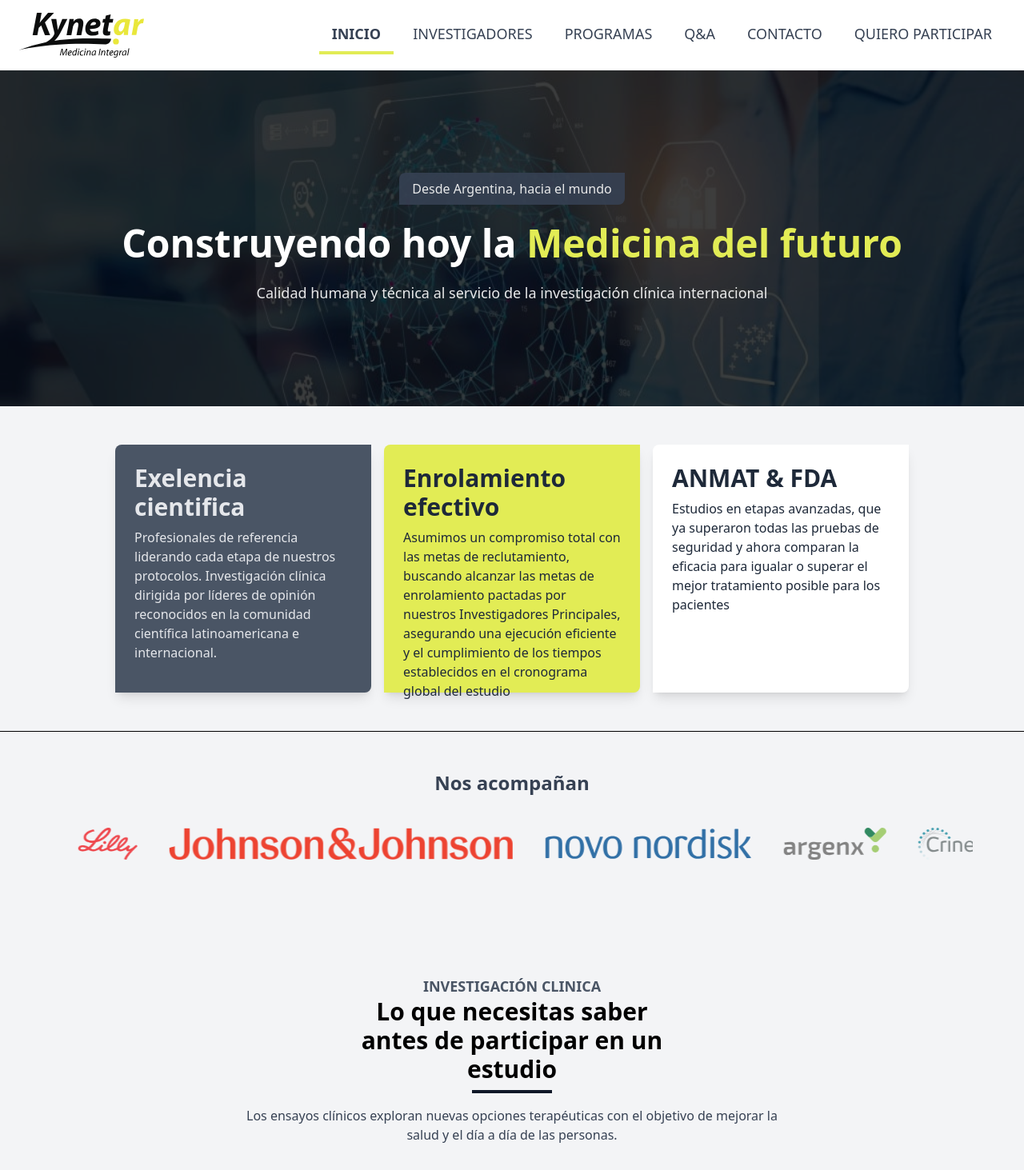
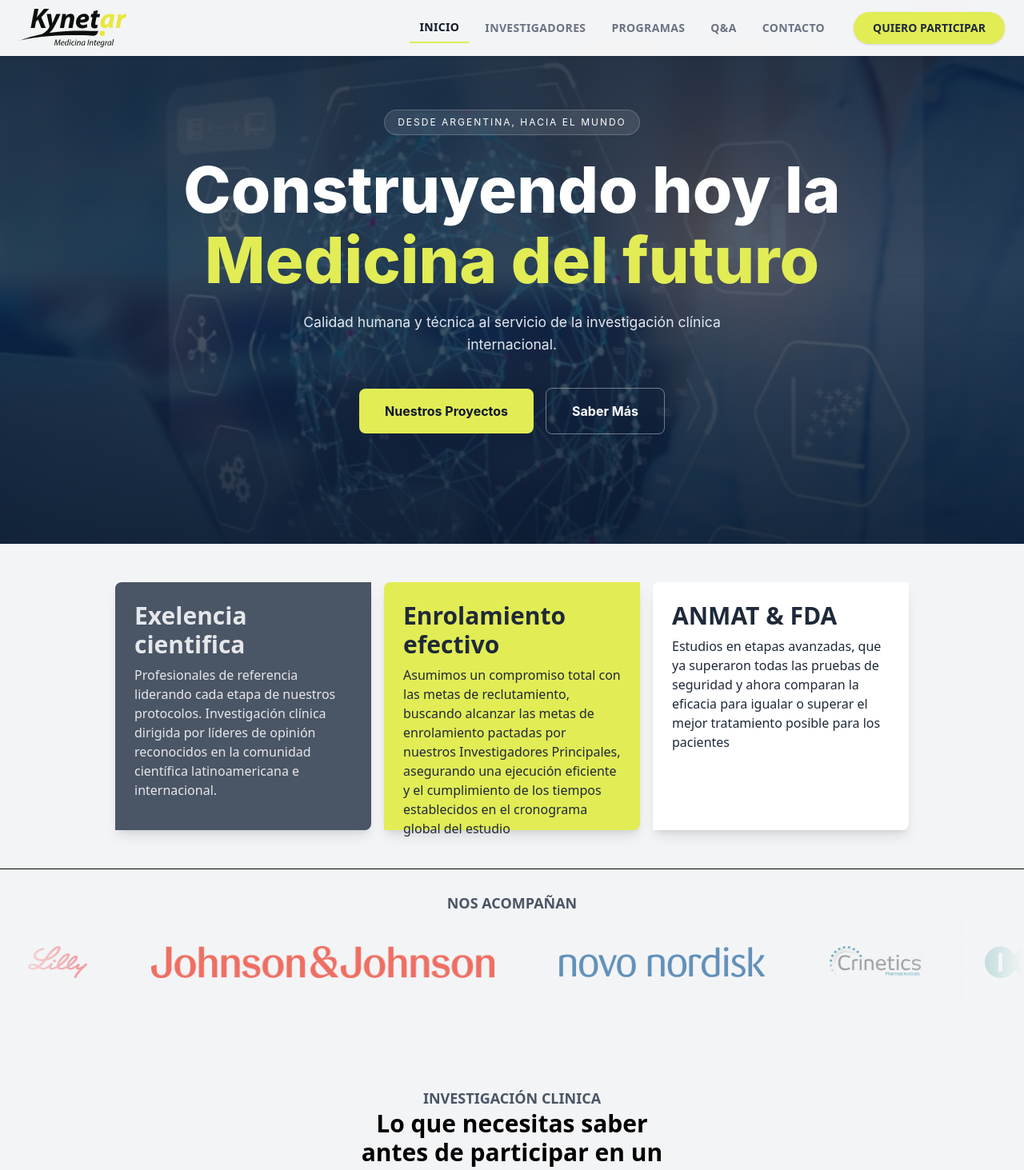
Before and after one commit to inakizarate25/kynet-investigacion, a React (Vite) app: page / in a window 1280 px wide. Shown: the top 1463 px of the page at 80% size. Built offline with nearby package versions, Linux system fonts and the light colour scheme.

Commit message:
arreglos

```diff
--- a/src/components/Carrousel.jsx
+++ b/src/components/Carrousel.jsx
@@ -9,35 +9,41 @@
 import img9 from "../assets/recordati.svg";
 import img10 from "../assets/argenx.svg";
 
-const logos = [img1, img2, img3, img4, img5, img6, img10, img7, img8, img9];
+const logos = [img1, img2, img3, img4, img5, img6, img7, img8, img9, img10];
 
 const Carousel = () => {
+  const brands = [
+    { name: "Brand 1", logo: img1 },
+    { name: "Brand 2", logo: img2 },
+    { name: "Brand 3", logo: img3 },
+    { name: "Brand 4", logo: img4 },
+    { name: "Brand 5", logo: img5 },
+    { name: "Brand 6", logo: img6 },
+    { name: "Brand 7", logo: img7 },
+    { name: "Brand 8", logo: img8 },
+    { name: "Brand 9", logo: img9 },
+    { name: "Brand 10", logo: img10 },
+  ];
+
+  // Duplicamos el array para crear el efecto infinito
+  const doubleBrands = [...brands, ...brands];
+
   return (
-    <section className="py-12 w-[90vw] mx-auto ">
-      <h2 className="mb-10 px-4 text-center text-xl font-bold text-gray-700 sm:text-2xl">
-        Nos acompañan
-      </h2>
+    <section>
+      <h3 className="text-lg font-bold text-gray-600 text-center mt-7">
+        NOS ACOMPAÑAN
+      </h3>
+      <div className="carousel-container">
+        {/* Capas de degradado para los bordes (Efecto Glass/Fade) */}
+        <div className="fade-overlay left"></div>
+        <div className="fade-overlay right"></div>
 
-      <div className="relative mx-auto max-w-7xl overflow-hidden">
-        <div className="flex gap-10 animate-logo-scroll">
-          {/* Primera tanda */}
-          {logos.map((logo, index) => (
-            <img
-              key={`logo-${index}`}
-              src={logo}
-              alt="Logo sponsor"
-              className="h-8 sm:h-10 opacity-80 transition"
-            />
-          ))}
-
-          {/* Segunda tanda */}
-          {logos.map((logo, index) => (
-            <img
-              key={`logo-dup-${index}`}
-              src={logo}
-              alt="Logo sponsor"
-              className="h-8 sm:h-10 opacity-80 transition"
-            />
+        <div className="carousel-track">
+          {/* Renderizamos dos veces el set de imágenes */}
+          {[...brands, ...brands].map((brand, index) => (
+            <div key={index} className="carousel-item">
+              <img src={brand.logo} alt={brand.name} />
+            </div>
           ))}
         </div>
       </div>
--- a/src/components/FaqCard.jsx
+++ b/src/components/FaqCard.jsx
@@ -5,7 +5,7 @@
       className="
         group
         relative
-        h-60
+        h-70
         cursor-pointer
         overflow-hidden
         rounded-tl-lg rounded-br-lg
--- a/src/components/Hero.jsx
+++ b/src/components/Hero.jsx
@@ -2,35 +2,37 @@
 
 const Hero = () => {
   return (
-    <section
-      className="relative w-full px-4 py-20 sm:py-24 md:py-32 text-white"
-      style={{
-        backgroundImage: `url(${heroimg})`,
-        backgroundSize: "cover",
-        backgroundPosition: "center",
-        backgroundColor: "rgba(0,0,0,0.7)",
-        backgroundBlendMode: "darken",
-      }}
-    >
-      {/* Overlay */}
-      <div className="absolute inset-0 bg-black/20"></div>
+    <section className="hero-section">
+      {/* Contenedor de imagen con efecto zoom */}
+      <div className="hero-bg-wrapper">
+        <img
+          src={heroimg}
+          alt="Medicina del futuro"
+          className="hero-bg-image"
+        />
+        <div className="hero-overlay"></div>
+      </div>
 
-      {/* Content */}
-      <div className="relative z-10 mx-auto flex max-w-5xl flex-col items-center text-center">
-        <p className="mb-6 rounded-tl-lg rounded-br-lg bg-gray-700 px-4 py-2 text-sm sm:text-base opacity-90">
-          Desde Argentina, hacia el mundo
+      <div className="hero-content">
+        <div className="hero-badge">Desde Argentina, hacia el mundo</div>
+
+        <h1 className="hero-title">
+          Construyendo hoy la <br className="desktop-only" />
+          <span className="highlight">Medicina del futuro</span>
+        </h1>
+
+        <p className="hero-description">
+          Calidad humana y técnica al servicio de la investigación clínica
+          internacional.
         </p>
 
-        <h1 className="mb-6 text-3xl font-semibold sm:text-4xl md:text-5xl">
-          Construyendo hoy la{" "}
-          <span className="text-[#e2ec55]">Medicina del futuro</span>
-        </h1>
+        <div className="hero-actions">
+          <button className="btn-primary">Nuestros Proyectos</button>
+          <button className="btn-secondary">Saber Más</button>
+        </div>
+      </div>
 
-        <p className="max-w-3xl text-base opacity-90 sm:text-lg">
-          Calidad humana y técnica al servicio de la investigación clínica
-          internacional
-        </p>
-      </div>
+      <div className="hero-bottom-fade"></div>
     </section>
   );
 };
--- a/src/components/Nabvar.jsx
+++ b/src/components/Nabvar.jsx
@@ -1,122 +1,112 @@
 import { NavLink } from "react-router";
-import { useState } from "react";
+import { useState, useEffect } from "react";
 import logo from "../assets/logo_kynet.svg";
 
 const Navbar = () => {
   const [open, setOpen] = useState(false);
 
-  const base = "px-4 py-2 text-lg font-medium transition duration-300";
+  // Datos de navegación para evitar repetición
+  const navLinks = [
+    { name: "INICIO", path: "/" },
+    { name: "INVESTIGADORES", path: "/investigadores" },
+    { name: "PROGRAMAS", path: "/programas" },
+    { name: "Q&A", path: "/preguntas" },
+    { name: "CONTACTO", path: "/contacto" },
+  ];
 
-  const linkClass = ({ isActive }) =>
-    isActive
-      ? `${base} text-gray-700 font-semibold border-b-4 border-[#e2ec55]`
-      : `${base} text-gray-700 hover:text-[#e2ec55]`;
+  // Función para cerrar menú y subir al top con suavidad
+  const handleNavClick = () => {
+    setOpen(false);
+    window.scrollTo({
+      top: 0,
+      behavior: "smooth",
+    });
+  };
+
+  // Clases para los links de escritorio
+  const getLinkClass = ({ isActive }) =>
+    `px-3 py-2 text-sm font-bold transition-all duration-300 tracking-wide ${
+      isActive
+        ? "text-gray-900 border-b-2 border-[#e2ec55]"
+        : "text-gray-500 hover:text-gray-900"
+    }`;
 
   return (
-    <nav className="bg-white shadow-md">
-      <div className="mx-auto flex max-w-7xl items-center justify-between px-6 py-4">
+    <nav className="lg:absolute fixed top-0 left-0 z-[100] w-full bg-white/95 backdrop-blur-md shadow-sm h-[70px] flex items-center">
+      <div className="mx-auto max-w-7xl w-full flex items-center justify-between px-6">
         {/* Logo */}
-        <NavLink to="/" onClick={() => setOpen(false)}>
-          <img src={logo} alt="Kynet Logo" className="h-12 md:h-14" />
+        <NavLink
+          to="/"
+          onClick={handleNavClick}
+          className="transition-transform hover:scale-105"
+        >
+          <img src={logo} alt="Kynet Logo" className="h-10 md:h-12" />
         </NavLink>
 
-        {/* Desktop menu */}
-        <div className="hidden lg:flex gap-2">
-          <NavLink to="/" className={linkClass}>
-            INICIO
-          </NavLink>
-          <NavLink to="/investigadores" className={linkClass}>
-            INVESTIGADORES
-          </NavLink>
-          <NavLink to="/programas" className={linkClass}>
-            PROGRAMAS
-          </NavLink>
-          <NavLink to="/preguntas" className={linkClass}>
-            Q&A
-          </NavLink>
-          <NavLink to="/contacto" className={linkClass}>
-            CONTACTO
-          </NavLink>
-          <NavLink to="/participacion" className={linkClass}>
+        {/* Desktop Menu */}
+        <div className="hidden lg:flex items-center gap-2">
+          {navLinks.map((link) => (
+            <NavLink
+              key={link.path}
+              to={link.path}
+              className={getLinkClass}
+              onClick={handleNavClick}
+            >
+              {link.name}
+            </NavLink>
+          ))}
+          <NavLink
+            to="/participacion"
+            onClick={handleNavClick}
+            className="ml-4 rounded-full bg-[#e2ec55] px-6 py-2.5 text-sm font-bold text-gray-800 shadow-sm hover:shadow-md transition-all active:scale-95"
+          >
             QUIERO PARTICIPAR
           </NavLink>
         </div>
 
-        {/* Hamburger */}
+        {/* Hamburger Button (Animado con CSS) */}
         <button
-          className="lg:hidden text-gray-700 focus:outline-none cursor-pointer"
+          className="lg:hidden p-2 text-gray-700"
           onClick={() => setOpen(!open)}
           aria-label="Abrir menú"
         >
-          <svg
-            className="h-7 w-7"
-            fill="none"
-            stroke="currentColor"
-            strokeWidth="2"
-            viewBox="0 0 24 24"
-          >
-            {open ? (
-              <path
-                strokeLinecap="round"
-                strokeLinejoin="round"
-                d="M6 18L18 6M6 6l12 12"
-              />
-            ) : (
-              <path
-                strokeLinecap="round"
-                strokeLinejoin="round"
-                d="M4 6h16M4 12h16M4 18h16"
-              />
-            )}
-          </svg>
+          <div className="w-6 h-5 relative flex flex-col justify-between">
+            <span
+              className={`h-0.5 w-full bg-current transform transition duration-300 ${open ? "rotate-45 translate-y-2" : ""}`}
+            />
+            <span
+              className={`h-0.5 w-full bg-current transition duration-300 ${open ? "opacity-0" : ""}`}
+            />
+            <span
+              className={`h-0.5 w-full bg-current transform transition duration-300 ${open ? "-rotate-45 -translate-y-2.5" : ""}`}
+            />
+          </div>
         </button>
       </div>
 
-      {/* Mobile menu */}
+      {/* Mobile Menu */}
       <div
-        className={`
-          lg:hidden
-          overflow-hidden
-          transition-all duration-300
-          ${open ? "max-h-screen opacity-100" : "max-h-0 opacity-0"}
-        `}
+        className={`lg:hidden absolute top-[70px] left-0 w-full bg-white border-b shadow-xl transition-all duration-300 ease-in-out ${
+          open
+            ? "max-h-[500px] opacity-100"
+            : "max-h-0 opacity-0 overflow-hidden"
+        }`}
       >
-        <div className="flex flex-col border-t bg-white py-4">
-          <NavLink onClick={() => setOpen(false)} to="/" className={linkClass}>
-            INICIO
-          </NavLink>
+        <div className="flex flex-col p-6 gap-5">
+          {navLinks.map((link) => (
+            <NavLink
+              key={link.path}
+              to={link.path}
+              onClick={handleNavClick}
+              className="text-lg font-bold text-gray-700 hover:text-[#b5c02a]"
+            >
+              {link.name}
+            </NavLink>
+          ))}
           <NavLink
-            onClick={() => setOpen(false)}
-            to="/investigadores"
-            className={linkClass}
-          >
-            INVESTIGADORES
-          </NavLink>
-          <NavLink
-            onClick={() => setOpen(false)}
-            to="/programas"
-            className={linkClass}
-          >
-            PROGRAMAS
-          </NavLink>
-          <NavLink
-            onClick={() => setOpen(false)}
-            to="/preguntas"
-            className={linkClass}
-          >
-            Q&A
-          </NavLink>
-          <NavLink
-            onClick={() => setOpen(false)}
-            to="/contacto"
-            className={linkClass}
-          >
-            CONTACTO
-          </NavLink>
-          <NavLink
-            onClick={() => setOpen(false)}
             to="/participacion"
-            className="mx-4 mt-3 rounded bg-[#e2ec55] px-4 py-3 text-center font-semibold text-gray-800"
+            onClick={handleNavClick}
+            className="w-full rounded-xl bg-[#e2ec55] py-4 text-center font-bold text-gray-800"
           >
             QUIERO PARTICIPAR
           </NavLink>
--- a/src/index.css
+++ b/src/index.css
@@ -1,38 +1,247 @@
 @import "tailwindcss";
-@keyframes logo-scroll {
+
+.carousel-container {
+  position: relative;
+  width: 100%;
+  overflow: hidden;
+  padding: 40px 0;
+}
+
+/* El "riel" que contiene los logos */
+.carousel-track {
+  display: flex;
+  width: max-content; /* Importante: que el contenedor se estire según el contenido */
+  animation: scroll 30s linear infinite;
+}
+
+.carousel-item {
+  display: flex;
+  align-items: center;
+  justify-content: center;
+  padding: 0 40px; /* Espaciado entre logos */
+}
+
+.carousel-item img {
+  height: 40px; /* Tamaño móvil */
+  width: auto;
+  opacity: 0.6;
+  transition: all 0.3s ease;
+}
+
+/* Keyframes para el movimiento infinito */
+@keyframes scroll {
   0% {
     transform: translateX(0);
   }
   100% {
+    /* Se desplaza exactamente la mitad del ancho total (un set de logos) */
     transform: translateX(-50%);
   }
 }
 
-.logo-slider {
-  animation: logo-scroll 15s linear infinite;
+/* Efectos de desvanecido a los lados */
+.fade-overlay {
+  position: absolute;
+  top: 0;
+  bottom: 0;
+  width: 150px;
+  z-index: 2;
+  pointer-events: none;
 }
-@keyframes logo-scroll {
-  from {
-    transform: translateX(0);
-  }
-  to {
-    transform: translateX(-50%);
+
+.left {
+  left: 0;
+  background: linear-gradient(
+    to right,
+    oklch(96.7% 0.003 264.542) 0%,
+    transparent 100%
+  );
+}
+
+.right {
+  right: 0;
+  background: linear-gradient(
+    to left,
+    oklch(96.7% 0.003 264.542) 0%,
+    transparent 100%
+  );
+}
+
+/* Ajustes para Desktop */
+@media (min-width: 768px) {
+  .carousel-item img {
+    height: 40px;
   }
 }
-
-/* Desktop / default */
-.animate-logo-scroll {
-  animation: logo-scroll 10s linear infinite;
-}
-
-/* Mobile */
-@media (max-width: 640px) {
-  .animate-logo-scroll {
-    animation-duration: 2s;
-  }
-}
-
 html {
   scroll-behavior: smooth;
   background-color: white;
 }
+/* --- Base y Contenedor --- */
+.hero-section {
+  position: relative;
+  height: 85vh;
+  min-height: 550px;
+  width: 100%;
+  display: flex;
+  align-items: center;
+  justify-content: center;
+  overflow: hidden;
+  color: #ffffff;
+  font-family: "Inter", sans-serif; /* O la que uses */
+}
+
+/* --- Fondo y Animación --- */
+.hero-bg-wrapper {
+  position: absolute;
+  inset: 0;
+  z-index: 0;
+}
+
+.hero-bg-image {
+  width: 100%;
+  height: 100%;
+  object-fit: cover;
+  animation: slowZoom 20s ease-in-out infinite alternate;
+}
+
+.hero-overlay {
+  position: absolute;
+  inset: 0;
+  /* Gradiente profundo para legibilidad */
+  background: linear-gradient(
+    180deg,
+    rgba(10, 25, 47, 0.85) 0%,
+    rgba(10, 25, 47, 0.7) 50%,
+    rgba(10, 25, 47, 0.9) 100%
+  );
+}
+
+@keyframes slowZoom {
+  from {
+    transform: scale(1);
+  }
+  to {
+    transform: scale(1.15);
+  }
+}
+
+/* --- Contenido Principal --- */
+.hero-content {
+  position: relative;
+  z-index: 10;
+  text-align: center;
+  padding: 0 20px;
+  max-width: 1000px;
+}
+
+.hero-badge {
+  display: inline-block;
+  padding: 6px 16px;
+  margin-bottom: 24px;
+  font-size: 12px;
+  letter-spacing: 2px;
+  text-transform: uppercase;
+  background: rgba(255, 255, 255, 0.1);
+  border: 1px solid rgba(255, 255, 255, 0.2);
+  border-radius: 50px;
+  backdrop-filter: blur(8px);
+}
+
+.hero-title {
+  font-size: 2.5rem;
+  font-weight: 800;
+  line-height: 1.1;
+  margin-bottom: 20px;
+}
+
+.highlight {
+  color: #e2ec55; /* Amarillo de la imagen */
+  display: block;
+}
+
+.hero-description {
+  font-size: 1.1rem;
+  color: #e2e8f0;
+  max-width: 600px;
+  margin: 0 auto 40px auto;
+  line-height: 1.6;
+}
+
+/* --- Botones --- */
+.hero-actions {
+  display: flex;
+  flex-direction: column;
+  gap: 15px;
+  align-items: center;
+}
+
+.btn-primary,
+.btn-secondary {
+  padding: 16px 32px;
+  border-radius: 8px;
+  font-weight: 700;
+  cursor: pointer;
+  transition: all 0.3s ease;
+  width: 100%;
+  max-width: 280px;
+}
+
+.btn-primary {
+  background-color: #e2ec55;
+  color: #0f172a;
+  border: none;
+}
+
+.btn-primary:hover {
+  background-color: #e2ec55;
+  transform: translateY(-2px);
+  box-shadow: 0 10px 20px rgba(0, 0, 0, 0.2);
+}
+
+.btn-secondary {
+  background: transparent;
+  color: white;
+  border: 1px solid rgba(255, 255, 255, 0.4);
+}
+
+.btn-secondary:hover {
+  background: rgba(255, 255, 255, 0.1);
+}
+
+/* --- Media Queries (Adaptabilidad) --- */
+@media (min-width: 768px) {
+  .hero-title {
+    font-size: 4rem;
+  }
+
+  .highlight {
+    display: inline;
+  }
+
+  .hero-actions {
+    flex-direction: row;
+    justify-content: center;
+  }
+
+  .btn-primary,
+  .btn-secondary {
+    width: auto;
+  }
+}
+
+@media (min-width: 1024px) {
+  .hero-title {
+    font-size: 5rem;
+  }
+}
+
+.desktop-only {
+  display: none;
+}
+
+@media (min-width: 768px) {
+  .desktop-only {
+    display: block;
+  }
+}
--- a/src/pages/Contacto.jsx
+++ b/src/pages/Contacto.jsx
@@ -96,18 +96,18 @@
         </div>
       </section>
       <div className="bg-gray-100 flex items-center justify-center mb-16 gap-8 flex-wrap">
-        <div className="flex items-center gap-4 bg-[#e2ec55] p-4 mb-4 w-auto h-20 rounded-2xl shadow-xl">
+        <div className="flex items-center justify-center gap-4 bg-[#e2ec55] p-4 mb-4 w-full lg:w-[390px] mx-3 h-20 rounded-2xl shadow-xl ">
           <img src={phone} alt="phone" className="h-8" />
           <p className="text-xl">+54 9 11 4093 3209</p>
         </div>
-        <div className="flex items-center gap-4 bg-gray-700 p-4 mb-4 w-auto h-20 rounded-2xl shadow-2xl">
+        <div className="flex items-center justify-center gap-4 bg-gray-700 p-4 mb-4 w-full lg:w-[390px] mx-3 h-20 rounded-2xl shadow-2xl">
           <img src={location} alt="location" className="h-8" />
           <div>
             <p className="text-white text-2xl">Av. Pueyrredon 2446</p>
             <p className="text-white">Buenos Aires, Argentina</p>
           </div>
         </div>
-        <div className="flex items-center gap-4 bg-white p-4 mb-4 w-auto h-20 rounded-2xl shadow-xl">
+        <div className="flex items-center gap-4 bg-white p-4 mb-4 w-full lg:w-[390px] mx-3 h-20 rounded-2xl shadow-xl">
           <img src={email} alt="email" className="h-8" />
           <p className="text-gray-900 text-2xl">investigacionsc@kynet.com.ar</p>
         </div>
--- a/src/pages/Ensayos.jsx
+++ b/src/pages/Ensayos.jsx
@@ -29,7 +29,7 @@
             badge="Área para médicos"
             title="Soy médico"
             subtitle="¿Cómo participar de los ensayos?"
-            text="Para formar parte de nuestro equipo o para integrar nuestra red de derivadores de ensayos clínicos podés contactarte con nosotros en el siguiente enlace."
+            text={`Para formar parte de nuestro equipo o para integrar nuestra red de derivadores de ensayos clínicos podés contactarte con nosotros en el siguiente enlace.`}
             bg="bg-gray-700"
             txColor="text-white"
             onClick={() => handleOpen("medico")}
@@ -40,10 +40,10 @@
             badge="Área para pacientes"
             title="Soy paciente"
             subtitle="¿Cómo participar de los ensayos?"
-            text="Consultá aquí toda la información sobre tratamientos nuevos y superadores, y accedé así a los tratamientos del futuro.
+            text={`Consultá aquí toda la información sobre tratamientos nuevos y superadores, y accedé así a los tratamientos del futuro.
 
 
-            "
+            `}
             bg="bg-white"
             txColor="text-gray-700"
             onClick={() => handleOpen("paciente")}
--- a/src/pages/Participacion.jsx
+++ b/src/pages/Participacion.jsx
@@ -20,7 +20,7 @@
               ¿Cuáles son las razones para participar en un estudio clínico?
             </h2>
 
-            <div className="grid gap-8 md:grid-cols-1 text-center text-gray-600 text-lg w-[700px]">
+            <div className="grid gap-8 md:grid-cols-1 text-center text-gray-600 text-lg lg:w-[700px]">
               Entendemos que participar en un ensayo clínico es una decisión
               importante. Por eso, en nuestro centro, nos enfocamos en que cada
               paso sea seguro, transparente y profesional. Trabajamos bajo
@@ -44,7 +44,7 @@
                 transition
                 hover:shadow-lg
                 cursor-pointer
-                text-3xl
+                lg:text-3xl
               "
               >
                 Quiero Participar
```
Also changed, not shown: src/components/Card.jsx (+5 -2 lines), src/pages/Home.jsx (+10 -10 lines).
